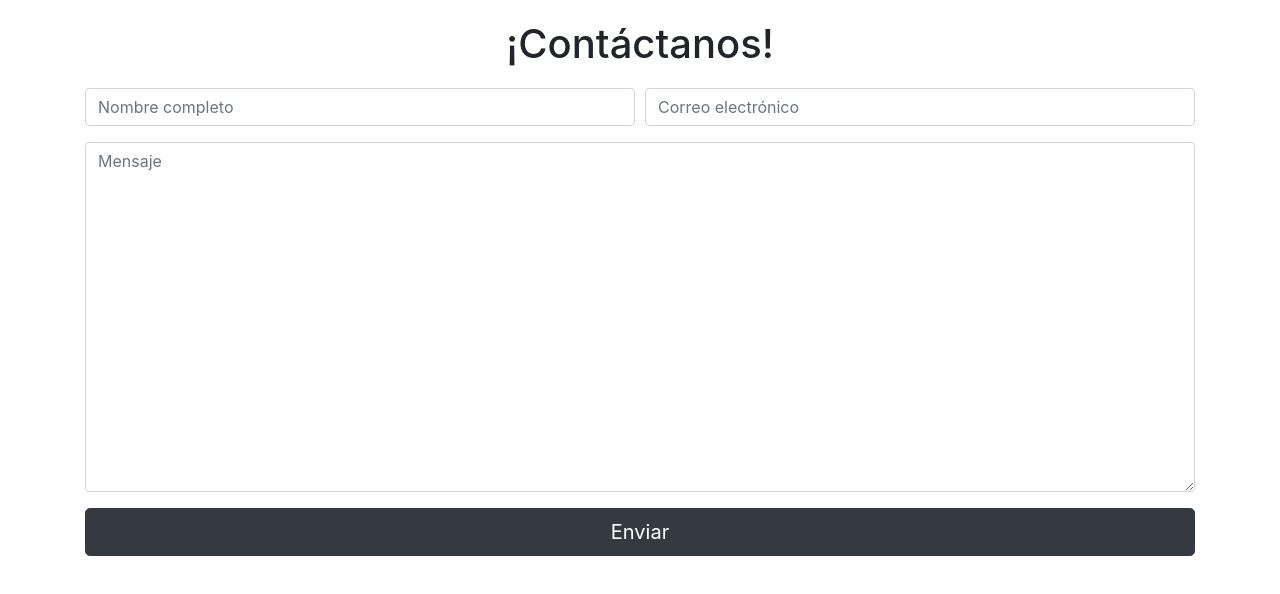
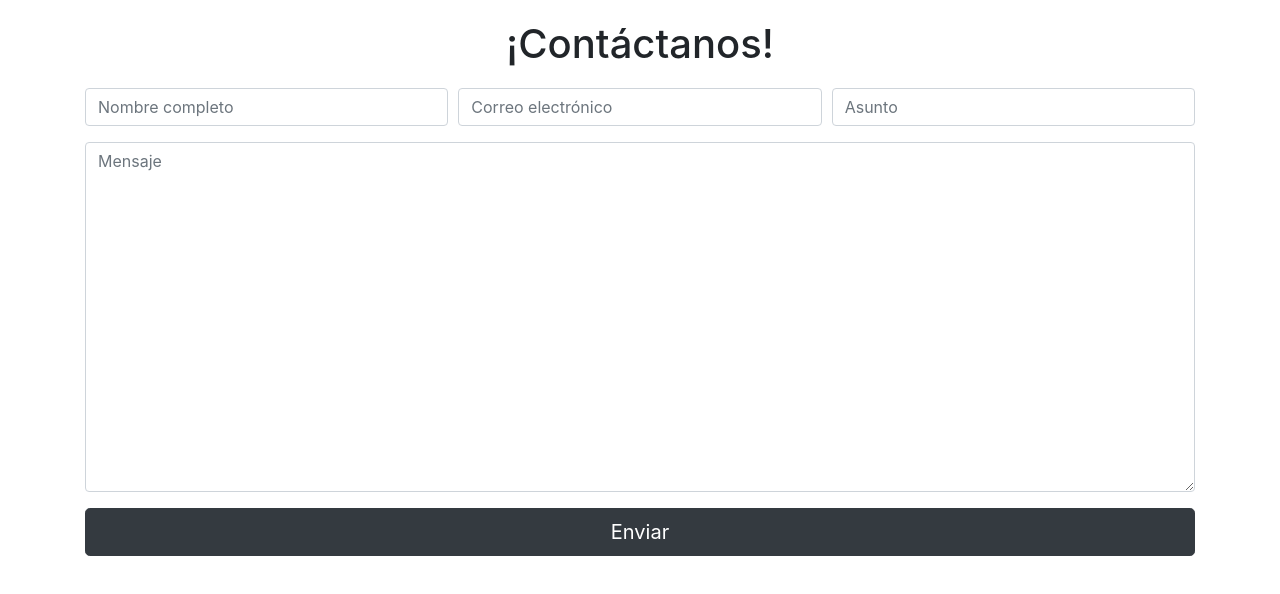
Before and after one commit to BerkerSP/PMS, a plain HTML site: page index.html in a window 1280 px wide. Drawn offline with nearby package versions, Linux system fonts and the light colour scheme.

Commit message:
Update index.html

```diff
--- a/index.html
+++ b/index.html
@@ -25,6 +25,10 @@
                         <div class="col">
                             <input type="email" name="email" class="form-control" placeholder="Correo electrónico" required>
                         </div>
+                        <br>
+                        <div class="col">
+                            <input type="text" name="name" class="form-control" placeholder="Asunto" required>
+                        </div>
                     </div>
                 </div>
                 <div class="form-group">
```
